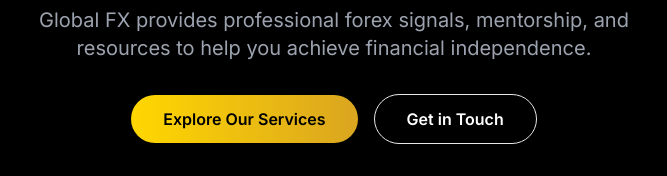
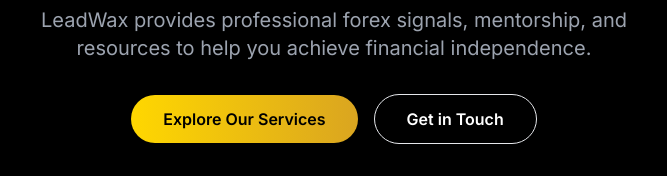
Before and after one commit to EboCodes/Leadwax, a plain HTML site: page index.html in a window 1280 px wide. Shown: the part 293-469 px from the top of the page, 306-973 px from the left. Drawn offline with nearby package versions, Linux system fonts and the light colour scheme.

Commit message:
Update index.html

```diff
--- a/index.html
+++ b/index.html
@@ -133,7 +133,7 @@
                     <span class="text-gradient-gold">Navigate the Markets with Confidence</span>
                 </h1>
                 <p class="text-lg md:text-xl text-gray-400 mb-8 max-w-2xl mx-auto">
-                    Global FX provides professional forex signals, mentorship, and resources to help you achieve financial independence.
+                    LeadWax provides professional forex signals, mentorship, and resources to help you achieve financial independence.
                 </p>
                 <div class="flex flex-col sm:flex-row items-center justify-center space-y-4 sm:space-y-0 sm:space-x-4">
                     <a href="#services" class="bg-gradient-gold text-black font-semibold py-3 px-8 rounded-full shadow-lg hover:shadow-gold-500/50 transition-shadow">Explore Our Services</a>
```
